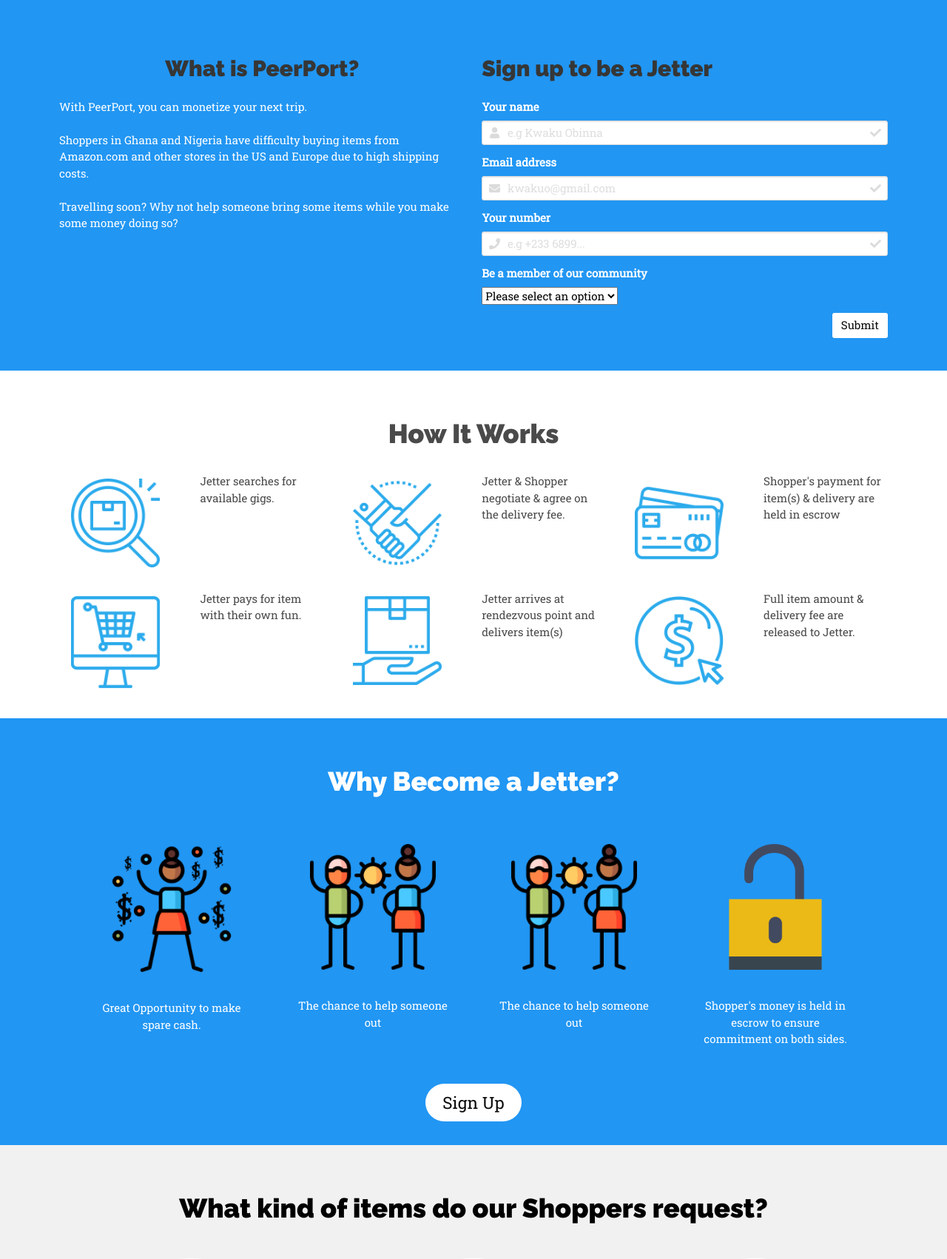
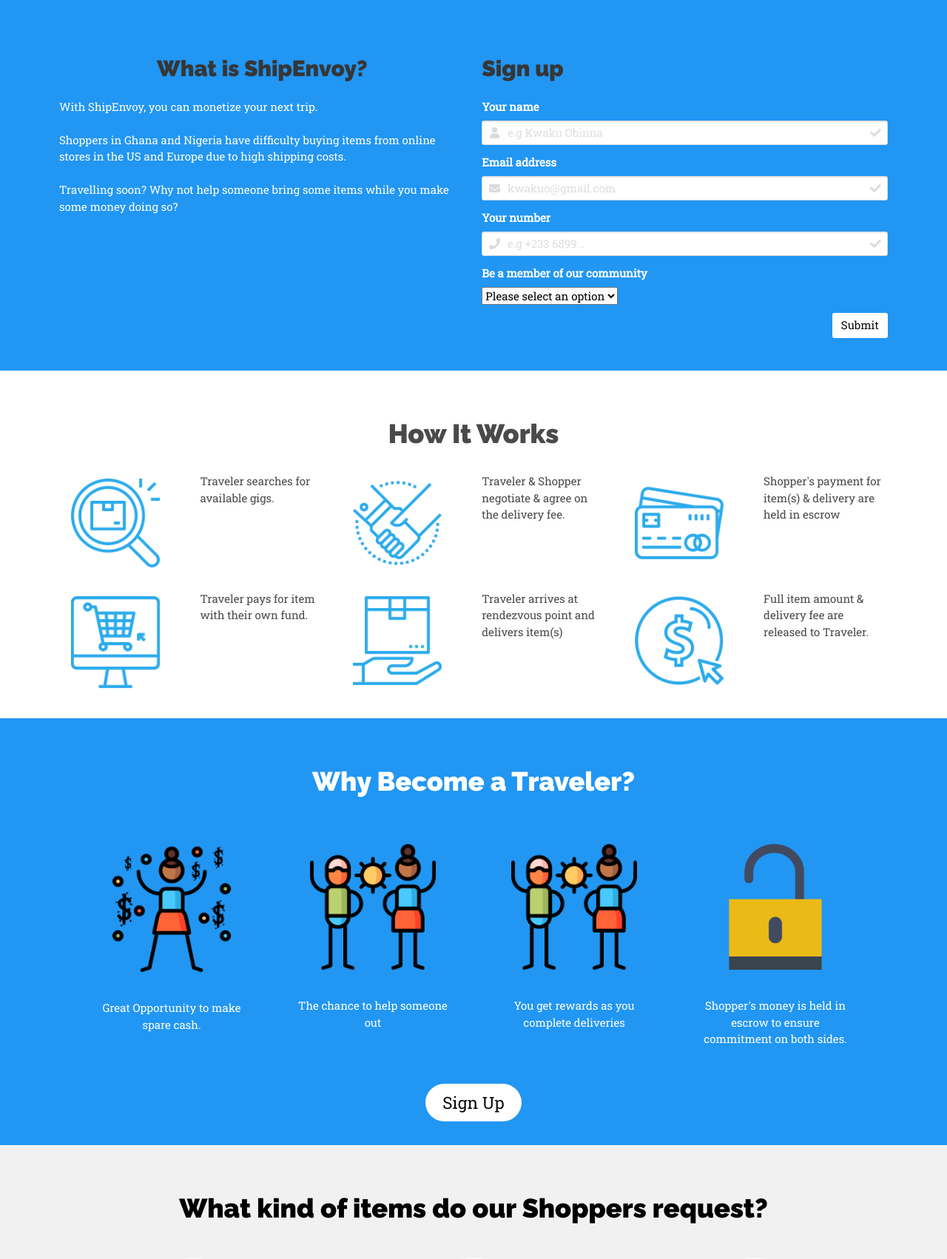
Before and after one commit to honour2023/peerport, a Python web app: template templates/index.html in a window 1280 px wide. Shown: the part 408-2110 px from the top of the page at 74% size. Run offline with Jinja, Linux system fonts and the light colour scheme; the template is opened without the code that fills it, so the values that code supplies are empty; some libraries are stand-ins or nearby versions.

Commit message:
changed jetter to traveler

```diff
--- a/templates/index.html
+++ b/templates/index.html
@@ -14,17 +14,17 @@
         <br>
         <div class="columns w3-padding">
             <div class="column is-half w3-padding-16">
-                <h1 class="title w3-center">What is PeerPort?</h1>
-                <p>With PeerPort, you can monetize your next trip.</p>
+                <h1 class="title w3-center">What is ShipEnvoy?</h1>
+                <p>With ShipEnvoy, you can monetize your next trip.</p>
                 <br>
-                <p>Shoppers in Ghana and Nigeria have difficulty buying items from Amazon.com and other stores
+                <p>Shoppers in Ghana and Nigeria have difficulty buying items from online stores
                     in the US and Europe due to high shipping costs.</p>
                 <br>
                 <p>Travelling soon? Why not help someone bring some items
                     while you make some money doing so?</p>
             </div>
             <div class="column is-half w3-padding-16" id="Signup">
-                <h1 class="title">Sign up to be a Jetter</h1>
+                <h1 class="title">Sign up</h1>
                 <form action="/sign_up" method="post">
                     <div class="field">
                         <label class="label w3-text-white"> Your name</label>
@@ -95,7 +95,7 @@
                         <img class="image is-3by2 w3-padding" src="static/img/008-box-6.png" alt="">
                     </div>
                     <div class="column is-half">
-                        Jetter searches for available gigs.
+                        Traveler searches for available gigs.
                     </div>
                 </div>
             </div>
@@ -105,7 +105,7 @@
                         <img class="image is-3by2 w3-padding" src="static/img/037-handshaoke.png" alt="">
                     </div>
                     <div class="column is-half">
-                        Jetter &amp; Shopper negotiate &amp; agree on the delivery fee.
+                        Traveler &amp; Shopper negotiate &amp; agree on the delivery fee.
                     </div>
                 </div>
             </div>
@@ -125,7 +125,7 @@
                         <img class="image is-3by2 w3-padding" src="static/img/018-online-shop.png" alt="">
                     </div>
                     <div class="column is-half">
-                        Jetter pays for item with their own fun.
+                        Traveler pays for item with their own fund.
                     </div>
                 </div>
             </div>
@@ -135,7 +135,7 @@
                         <img class="image is-3by2 w3-padding" src="static/img/017-box-2.png" alt="">
                     </div>
                     <div class="column is-half">
-                        Jetter arrives at rendezvous point and delivers item(s)
+                        Traveler arrives at rendezvous point and delivers item(s)
                     </div>
                 </div>
             </div>
@@ -145,7 +145,7 @@
                         <img class="image is-3by2 w3-padding" src="static/img/00f9-price.png" alt="">
                     </div>
                     <div class="column is-half">
-                        Full item amount &amp; delivery fee are released to Jetter.
+                        Full item amount &amp; delivery fee are released to Traveler.
                     </div>
                 </div>
             </div>
@@ -155,7 +155,7 @@
 <!--Why Become a Jetter-->
 <section class="w3-blue">
     <div class="w3-container container w3-padding-32">
-        <h1 class="w3-center w3-padding-16">Why Become a Jetter?</h1>
+        <h1 class="w3-center w3-padding-16">Why Become a Traveler?</h1>
         <div class="columns is-multiline w3-margin w3-center">
             <div class="column is-3">
                 <div class="card-image">
@@ -189,7 +189,7 @@
                 </div>
                 <div class="card-content">
                     <div class="content">
-                        The chance to help someone out
+                        You get rewards as you complete deliveries
                     </div>
                 </div>
             </div>
@@ -224,7 +224,7 @@
                 </div>
                 <div class="card-content">
                     <div class="content w3-text-blue">
-                        <a href="https://www.amazon.com/">amazon.com</a>
+                        <a href="https://www.amazon.com/"><i class="fab fa-amazon"></i></a>
                     </div>
                 </div>
             </div>
@@ -235,7 +235,7 @@
                     </figure>
                 </div>
                 <div class="card-content">
-                    <div class="content w3-text-blue"><a href="https://www.ebay.com/">ebay.com</a>
+                    <div class="content w3-text-blue"><a href="https://www.ebay.com/"><i class="static/img/ebay-icon.png"></i> </a>
 
                     </div>
                 </div>
@@ -248,7 +248,8 @@
                 </div>
                 <div class="card-content">
                     <div class="content w3-text-blue">
-                        <a href="https://www.amazon.com/">amazon.com</a>
+
+                        <a href="https://www.amazon.com/"><i class="fab fa-amazon"></i></a>
 
                     </div>
                 </div>
@@ -294,7 +295,7 @@
         </div>
     </div>
 </section>
-
+<section class="w3-blue">
 <div class="w3-content">
     <br>
     <h1 class="subtitle w3-text-blue w3-center">We're building a community. Join something special.</h1>
@@ -365,32 +366,26 @@
         </div>
     </div>
 </div>
+</section>
 <!-- Footer -->
 <footer>
     <div class="container">
-        <div class="row">
+        <div class="column">
             <div class="w3-center w3-padding-16">
-                <span class=" w3-text-blue ">Copyright &copy; GIGTRAVEL 2018</span>
+                            <div class="col-md-4">
+                                <a href="https://twitter.com/ShipEnvoy">
+                                   <i class="fab fa-twitter"></i>
+                                </a>
+                                <a href="https://web.facebook.com/groups/149158829221207/">
+                                    <i class="fab fa-facebook"></i>
+                                </a>
+
+                            </div>
+
+
+                <span class=" w3-text-blue ">Copyright &copy; ShipEnvoy 2018</span>
+
             </div>
-            {#            <div class="col-md-4">#}
-            {#                <ul class="list-inline social-buttons">#}
-            {#                    <li class="list-inline-item">#}
-            {#                        <a href="#">#}
-            {#                            <i class="fa fa-twitter"></i>#}
-            {#                        </a>#}
-            {#                    </li>#}
-            {#                    <li class="list-inline-item">#}
-            {#                        <a href="#">#}
-            {#                            <i class="fa fa-facebook"></i>#}
-            {#                        </a>#}
-            {#                    </li>#}
-            {#                    <li class="list-inline-item">#}
-            {#                        <a href="#">#}
-            {#                            <i class="fa fa-linkedin"></i>#}
-            {#                        </a>#}
-            {#                    </li>#}
-            {#                </ul>#}
-            {#            </div>#}
         </div>
     </div>
 </footer>
--- a/templates/layout.html
+++ b/templates/layout.html
@@ -3,7 +3,7 @@
 <head>
     <head>
         <meta charset="UTF-8">
-        <title>PeerPort</title>
+        <title>ShipEnvoy</title>
         <meta name="viewport" content="width=device-width, initial-scale=1">
         <link rel="stylesheet" href="static/css/bulma.css">
         <link rel="stylesheet" href="static/css/w3.css">
@@ -18,7 +18,7 @@
 <nav class="w3-padding-large navbar w3-top">
     <div class="navbar-brand">
         <a class="navbar-item raleway w3-xlarge" href="#">
-            PeerPort
+            ShipEnvoy
         </a>
         <div class="navbar-burger burger" data-target="navbarExampleTransparentExample">
             <span></span>
```
Also changed, not shown: static/img/ebay-icon.png (added), 1 other file.
